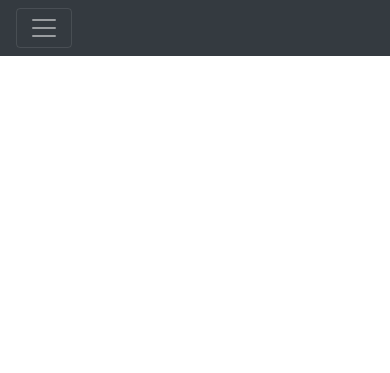
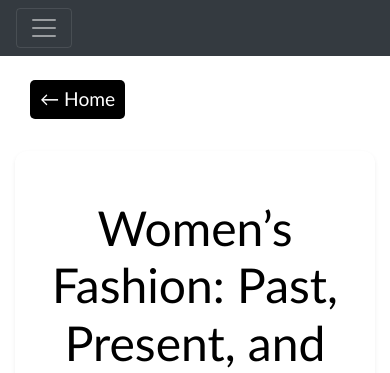
Before and after one commit to temujin05/Development-of-a-Web-Based-Tool-for-Analyzing-Clothing-Trends, a Flask app: page /women in a window 390 px wide. Shown: the top 373 px of the page. Run offline with Flask 3, Linux system fonts and the light colour scheme; a user stored in the database is signed in; some libraries are stand-ins or nearby versions.

Commit message:
some changes

```diff
--- a/website/templates/base.html
+++ b/website/templates/base.html
@@ -9,6 +9,7 @@
     <link href="https://fonts.googleapis.com/css2?family=Inter:wght@400;600&display=swap" rel="stylesheet">
     <link rel="stylesheet" href="{{ url_for('static', filename='style.css') }}">
     <title>{% block title %}Home{% endblock %}</title>
+    {% block extra_head %}{% endblock %}
 </head>
 
 <body class="{% block body_class %}{% endblock %}">
--- a/website/templates/women.html
+++ b/website/templates/women.html
@@ -1,36 +1,35 @@
 {% extends "base.html" %} {% block title %}Women{% endblock %} {% block body_class %}women-page{% endblock %} {% block extra_head %}
 <style>
      :root {
-        --accent: #05081c;
-        --muted: #6b7280;
+        --accent: midnightblue;
+        --muted: black;
         --radius: 12px;
-        --glass: rgba(255, 255, 255, 0.06);
+        --glass: rgba(0, 0, 0, 0.06);
     }
 
     body {
-        font-family: 'Arial Black', Arial, sans-serif;
-        background: #fff;
-        color: #111;
+        font-family: 'Gill Sans', 'Gill Sans MT', Calibri, 'Trebuchet MS', sans-serif;
+        background: white;
+        color: black;
     }
 
     .hero {
-        height: 60vh;
-        background: linear-gradient(135deg, black, 0%, #636b2f 100%);
-        color: #fff;
-        display: flex;
-        align-items: center;
-        justify-content: center;
+        background: white;
+        color: black;
+        border-radius: 12px;
+        box-shadow: 0 0.125rem 0.25rem rgba(0, 0, 0, 0.075);
+        padding: 3rem 2rem;
         text-align: center;
-        padding-top: 6rem;
+        margin: 2rem auto;
+        max-width: 900px;
+        min-height: auto;
+        height: auto;
     }
 
-    .hero .avatar {
-        width: 220px;
-        height: 210px;
-        border-radius: 50%;
-        background: rgba(255, 255, 255, 0.12);
-        padding: 12px;
-        box-shadow: 0 6px 20px rgba(0, 0, 0, 0.25);
+    .hero h1 {
+        font-size: 3rem;
+        color: black;
+        margin-bottom: 3rem;
     }
 
     .section {
@@ -40,60 +39,98 @@
 
     .accent {
         color: var(--accent);
-        font-weight: 700;
+        font-weight: bold;
+    }
+
+    .trending-section {
+        background-image: url("https://images.unsplash.com/photo-1638874085157-91988ffd3fe5?fm=jpg&q=60&w=3000&auto=format&fit=crop&ixlib=rb-4.1.0&ixid=M3wxMjA3fDB8MHxzZWFyY2h8M3x8cGFyaXMlMjBzdHJlZXR8ZW58MHx8MHx8fDA%3D");
+        background-size: cover;
+    }
+
+    .card {
+        overflow: hidden;
+        border: none;
+        border-radius: var(--radius);
     }
 
     .card-img-top {
-        height: 190px;
+        width: 100%;
+        height: 220px;
         object-fit: cover;
-        background: #f4f6fb;
+        display: block;
+        background: whitesmoke;
     }
 
-    .fav {
-        background: linear-gradient(180deg, rgba(255, 255, 255, 0.6), rgba(255, 255, 255, 0.3));
-        border: 1px solid rgba(0, 0, 0, 0.05);
+    .card-body {
+        display: flex;
+        flex-direction: column;
     }
 
-    @media(max-width:800px) {
+    .card-text {
+        flex-grow: 1;
+        color: black;
+    }
+
+    .card-footer {
+        background: white;
+        border-top: 1px solid gainsboro;
+        text-align: center;
+    }
+
+    .back-button {
+        display: inline-block;
+        padding: 5px 10px;
+        background-color: black;
+        color: white;
+        text-decoration: none;
+        border-radius: 5px;
+        font-size: 1.2rem;
+        transition: background-color 0.3s;
+        justify-content: left;
+    }
+
+    a.back-button:hover {
+        background-color: black;
+    }
+
+    @media (max-width: 800px) {
         .hero {
-            height: 20vh
+            height: 30vh;
+            padding-top: 3rem;
         }
         .card-img-top {
-            height: 160px
-        }
-        .avatar {
-            width: 90px;
-            height: 90px
+            height: 180px;
         }
     }
 </style>
 {% endblock %} {% block content %}
+<div class="container mt-4 mb-3">
+    <a href="{{ url_for('views.home') }}" class="back-button">&larr; Home</a>
+</div>
 
-<header class="hero d-flex align-items-center text-center">
-    <div class="container">
-        <h1 class="display-5 text-white">Women’s Fashion: Past, Present, and Trends</h1>
-        <p class="lead text-white">Explore history, revolutions, and the trends!</p>
-    </div>
+
+<header class="hero">
+    <h1 class="display-4">Women’s Fashion: Past, Present, and Trends</h1>
 </header>
 
 <main class="mt-5">
-
-    <section id="trending-charts" class="section py-5" style="background : url('https://wallpapers.com/images/hd/newspaper-aesthetic-vintage-tabloids-cu9bihqi76r5b76c.jpg') no-repeat center center; background-size: cover; background-attachment: fixed; color:white;">
+    <section id="trending-charts" class="section py-5 trending-section">
         <div class="container">
-            <h2 class="mb-4">Latest Trending Charts of Clothes</h2>
-            <div class="row g-4 justify-content-center">
-                <div class="col-md-4">
-                    <div class="card h-100">
-                        <img src="https://codeontime.com/blog/2015/03/line-chart-type/image08.png" alt="card-img-top" alt="chart">
-                        <div class="card-footer text-end">
+            <h2 class="mb-4 text-center">Latest Trending Charts of Clothes</h2>
+            <div class="row justify-content-center">
+                <div class="col-md-4 mb-4">
+                    <div class="card h-100 shadow-sm">
+                        <img src="{{ url_for('static', filename='img/womentrends.png') }}" class="card-img-top" alt="Women trends">
+                        <div class="card-footer">
                             <a class="btn btn-sm btn-outline-dark" href="womentrends" target="_blank">View</a>
                         </div>
                     </div>
                 </div>
-                <div class="col-md-4">
-                    <div class="card h-100">
+
+                <div class="col-md-4 mb-4">
+                    <div class="card h-100 shadow-sm">
                         <img src="{{ url_for('static', filename='img/items.png') }}" class="card-img-top" alt="Items">
-                        <div class="card-footer text-end">
+                        <div class="card-footer">
                             <a class="btn btn-sm btn-outline-dark" href="items" target="_blank">View</a>
                         </div>
                     </div>
@@ -102,41 +139,46 @@
         </div>
     </section>
 
-
-    <section id=" fashion-history " class="section py-5 ">
-        <div class="container ">
-            <h2 class="mb-4 ">Women’s Fashion History</h2>
-            <div class="row g-4 ">
-                <div class="col-md-4 ">
-                    <div class="card h-100 shadow-sm ">
-                        <img src="https://iandrummondvintage.com/cdn/shop/articles/four-flappers-drinking.jpg?v=1676304361 " class="card-img-top " alt="1920s Flapper ">
-                        <div class="card-body ">
-                            <h5 class="card-title ">1920s Flapper Style</h5>
-                            <p class="card-text ">Think of the descriptor of flapper as being synonymous with trendy. The flapper look was the prevailing trend, and flappers were those girls who dressed the part. But it’s a term with a bit of a backstory—some thought the term
-                                referred to youths who opted to unbuckle their galoshes, letting them flap with each step. Others trace flapper back to a Victorian term used to describe (clutch your pearls!) young prostitutes. It took some consideration
-                                to rebrand flapper. In 1917 Vogue titled an article “The Term ‘Flapper’ Carries No Stigma.” By 1920, Frances Marion released the film The Flapper, starring Olive Thomas and the rest was history. Every girl wanted to be
-                                a flapper.</p>
+    <section id="fashion-history" class="section py-5">
+        <div class="container">
+            <h2 class="mb-4">Women’s Fashion History</h2>
+            <div class="row">
+                <div class="col-md-4 mb-4">
+                    <div class="card h-100 shadow-sm">
+                        <img src="https://iandrummondvintage.com/cdn/shop/articles/four-flappers-drinking.jpg?v=1676304361" class="card-img-top" alt="1920s Flapper">
+                        <div class="card-body">
+                            <h5 class="card-title">1920s Flapper Style</h5>
+                            <p class="card-text">
+                                Think of the descriptor of flapper as being synonymous with trendy. The flapper look was the prevailing trend, and flappers were those girls who dressed the part. But it’s a term with a bit of a backstory—some thought the term referred to youths who opted
+                                to unbuckle their galoshes, letting them flap with each step. Others trace flapper back to a Victorian term used to describe young prostitutes. It took some consideration to rebrand flapper. In 1917 Vogue titled an article
+                                “The Term ‘Flapper’ Carries No Stigma.” By 1920, Frances Marion released the film The Flapper, starring Olive Thomas, and the rest was history. Every girl wanted to be a flapper.
+                            </p>
                         </div>
                     </div>
                 </div>
-                <div class="col-md-4 ">
-                    <div class="card h-100 shadow-sm ">
-                        <img src="https://retrocat.de/wp-content/uploads/2019/10/RetroCat_0467_50er-Jahre-Outfit_Ginger_Jackie_Totale.jpg " class="card-img-top " alt="1950s Elegance ">
-                        <div class="card-body ">
-                            <h5 class="card-title ">1950s Elegance</h5>
-                            <p class="card-text ">The 1950s wear of women represents a period in the fashion world when femininity and elegance came to the fore. Following the economic recovery and cultural changes of the post-World War II era, 1950s dresses emerged as symbols
-                                of feminine elegance with rounded shoulders, slim waistlines, and full skirts. The accentuated waists, full skirts and higher-quality fabrics of this period marked the beginning of a new era in women's fashion The 1950s
-                                wear of women represents a period in the fashion world when femininity and elegance came to the fore.</p>
+
+                <div class="col-md-4 mb-4">
+                    <div class="card h-100 shadow-sm">
+                        <img src="https://retrocat.de/wp-content/uploads/2019/10/RetroCat_0467_50er-Jahre-Outfit_Ginger_Jackie_Totale.jpg" class="card-img-top" alt="1950s Elegance">
+                        <div class="card-body">
+                            <h5 class="card-title">1950s Elegance</h5>
+                            <p class="card-text">
+                                The 1950s wear of women represents a period in the fashion world when femininity and elegance came to the fore. Following the economic recovery and cultural changes of the post-World War II era, 1950s dresses emerged as symbols of feminine elegance with
+                                rounded shoulders, slim waistlines, and full skirts. The accentuated waists, full skirts, and higher-quality fabrics of this period marked the beginning of a new era in women's fashion.
+                            </p>
                         </div>
                     </div>
                 </div>
-                <div class="col-md-4 ">
-                    <div class="card h-100 shadow-sm ">
-                        <img src="https://upload.wikimedia.org/wikipedia/commons/thumb/b/b4/A_girl_in_Kensington.JPG/500px-A_girl_in_Kensington.JPG " class="card-img-top " alt="1970s Revolution ">
-                        <div class="card-body ">
-                            <h5 class="card-title ">1970s Revolution</h5>
-                            <p class="card-text ">Women's fashions in the late 1970s included cowl-neck shirts and sweaters, pantsuits, leisure suits, tracksuits, sundresses worn with tight T-shirts, strapless tops, lower-cut shirts, cardigans, velour shirts, tunics, robes,
-                                crop tops, tube tops, embroidered vests and jeans, knee-length skirts, loose satin pants, designer jeans, culottes, daisy dukes, and tennis shorts.</p>
+
+                <div class="col-md-4 mb-4">
+                    <div class="card h-100 shadow-sm">
+                        <img src="https://upload.wikimedia.org/wikipedia/commons/thumb/b/b4/A_girl_in_Kensington.JPG/500px-A_girl_in_Kensington.JPG" class="card-img-top" alt="1970s Revolution">
+                        <div class="card-body">
+                            <h5 class="card-title">1970s Revolution</h5>
+                            <p class="card-text">
+                                Women's fashions in the late 1970s included cowl-neck shirts and sweaters, pantsuits, leisure suits, tracksuits, sundresses worn with tight T-shirts, strapless tops, lower-cut shirts, cardigans, velour shirts, tunics, robes, crop tops, tube tops, embroidered
+                                vests and jeans, knee-length skirts, loose satin pants, designer jeans, culottes, daisy dukes, and tennis shorts.
+                            </p>
                         </div>
                     </div>
                 </div>
@@ -144,19 +186,20 @@
         </div>
     </section>
 
-    <section id="fashion-revolution " class="section py-5 bg-light ">
-        <div class="container ">
-            <h2 class="mb-4 ">The Fashion Revolution</h2>
-            <div class="row g-4 ">
-                <div class="col-md-6 ">
-                    <div class="card h-100 shadow-sm text-center p-3 ">
-                        <img src="https://www.womansworld.com/wp-content/uploads/2024/07/1940s.jpg?quality=86&strip=all " class="card-img-top mb-3 " alt="Revolution ">
+    <section id="fashion-revolution" class="section py-5 bg-light">
+        <div class="container">
+            <h2 class="mb-4">The Fashion Revolution</h2>
+            <div class="row">
+                <div class="col-md-6 mb-4">
+                    <div class="card h-100 shadow-sm text-center p-3">
+                        <img src="https://www.womansworld.com/wp-content/uploads/2024/07/1940s.jpg?quality=86&strip=all" class="card-img-top mb-3" alt="1940s Revolution">
                         <p>Women entering the workforce and practical fashion changes.</p>
                     </div>
                 </div>
-                <div class="col-md-6 ">
-                    <div class="card h-100 shadow-sm text-center p-3 ">
-                        <img src="https://cdn.thecollector.com/wp-content/uploads/2021/07/social-movements-fashion-history-mary-quant-girls-manchester-1966.jpg " class="card-img-top mb-3 " alt="Revolution ">
+
+                <div class="col-md-6 mb-4">
+                    <div class="card h-100 shadow-sm text-center p-3">
+                        <img src="https://cdn.thecollector.com/wp-content/uploads/2021/07/social-movements-fashion-history-mary-quant-girls-manchester-1966.jpg" class="card-img-top mb-3" alt="1960s Revolution">
                         <p>1960s liberation movement influencing styles and freedom in clothing.</p>
                     </div>
                 </div>
```
Also changed, not shown: website/static/img/womentrends.png (added).
